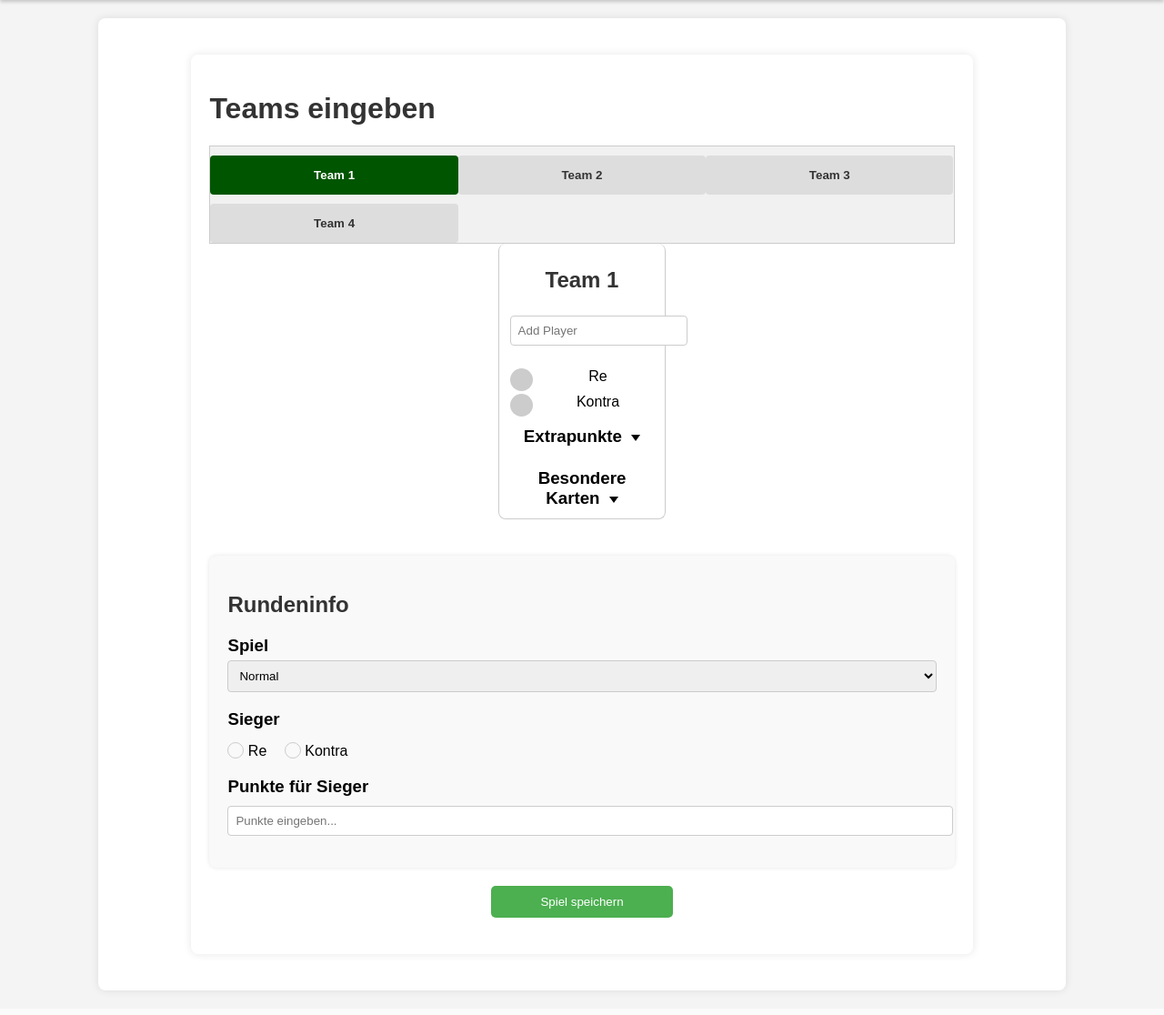
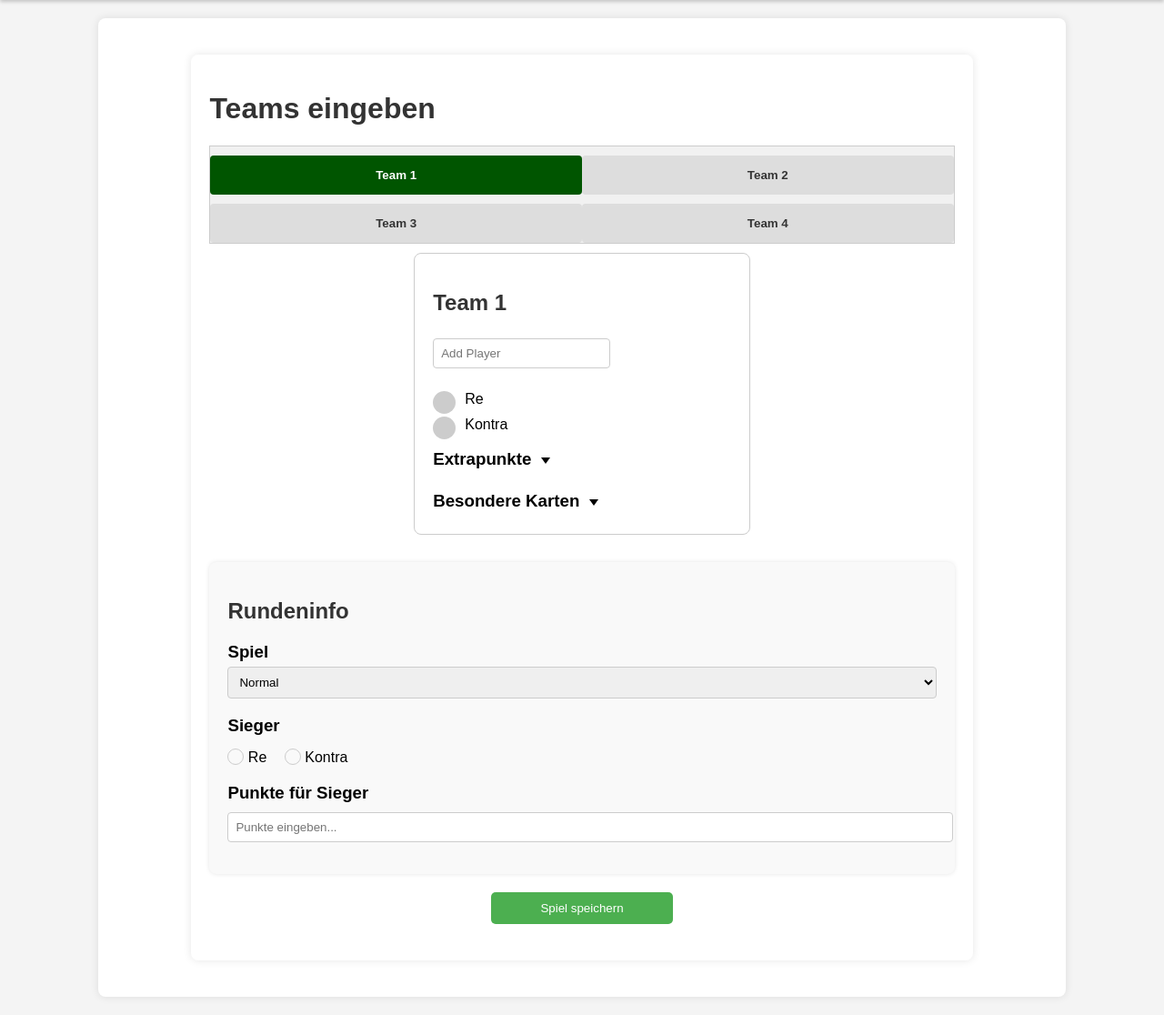
Before and after one commit to Pht27/kodo, a Flask app: page /new_game in a window 1280 px wide. Shown: the part 78-1194 px from the top of the page at 91% size. Before the commit the page ends 1170 px from the top, so only its background shows below. Run offline with Flask 3, Linux system fonts and the light colour scheme.

Commit message:
style versuch 3

```diff
--- a/static/css/new_game.css
+++ b/static/css/new_game.css
@@ -1,32 +1,67 @@
+/* Container für die Teams */
 .teams-container {
     display: flex;
     justify-content: center;
     flex-wrap: wrap;
 }
 
+/* Style für den Inhalt der Tabs */
 .tabcontent {
     border: 1px solid #ccc;
     border-radius: 8px;
-    padding: 10px;
-    width: calc(25% - 20px);
-    margin-bottom: 20px;
+    padding: 20px;
+    margin: 10px;
+    width: calc(50% - 40px);
+    /* Tabs in zwei Reihen mit 2 in jeder Reihe */
     box-sizing: border-box;
-    position: relative;
-    display: flex;
-    flex-direction: column;
-    align-items: center;
-    text-align: center;
+    display: none;
+    animation: fadeEffect 1s;
+    text-align: left;
 }
 
-.tabcontent select {
-    margin-top: 10px;
-    width: 100%;
-    padding: 8px;
-    border: 1px solid #ccc;
-    border-radius: 4px;
-    font-size: 16px;
+/* Animation für die Tab-Inhalte */
+@keyframes fadeEffect {
+    from {
+        opacity: 0;
+    }
+
+    to {
+        opacity: 1;
+    }
 }
 
+/* Style die Tab-Knöpfe */
+.tab {
+    overflow: hidden;
+    border: 1px solid #ccc;
+    background-color: #f1f1f1;
+    display: flex;
+    flex-wrap: wrap;
+}
+
+.tab button {
+    background-color: #ddd;
+    border: none;
+    outline: none;
+    cursor: pointer;
+    padding: 14px 16px;
+    transition: 0.3s;
+    color: #333;
+    font-weight: bold;
+    width: 50%;
+    /* Tabs in zwei Reihen mit 2 in jeder Reihe */
+}
+
+.tab button:hover {
+    background-color: #ccc;
+}
+
+.tab button.active {
+    background-color: #005500;
+    color: white;
+}
+
+/* Styles für die Suggestions-Liste */
 .suggestions-list {
     list-style-type: none;
     padding: 0;
@@ -43,11 +78,11 @@
     color: #fbfbfb;
 }
 
+/* Styles für die Spieler-Liste */
 .team-players {
     margin-top: 25px;
     list-style-type: none;
     padding: 0;
-    text-align: center;
 }
 
 .team-players li {
@@ -64,6 +99,7 @@
     color: red;
 }
 
+/* Styles für die Team-Typ-Labels */
 .tabcontent .team-type {
     margin-top: 10px;
 }
@@ -123,12 +159,12 @@
     background: white;
 }
 
+/* Styles für die Extra-Punkte und speziellen Bedingungen */
 .tabcontent .extra-points label,
 .tabcontent .special-conditions label {
-    display: block;
+    display: flex;
     align-items: center;
     margin-bottom: 8px;
-    text-align: left;
 }
 
 .tabcontent .extra-points input[type="checkbox"],
@@ -145,6 +181,7 @@
     margin-left: 25px;
 }
 
+/* Styles für den Round-Info-Container */
 .round-info-container {
     margin-top: 20px;
     padding: 20px;
@@ -244,6 +281,7 @@
     transform: rotateZ(-90deg);
 }
 
+/* Styles für den Speichern-Button */
 .save-button {
     display: block;
     width: 200px;
@@ -260,195 +298,3 @@
 .save-button:hover {
     background-color: #45a049;
 }
-
-/* Style the tab */
-.tab {
-    overflow: hidden;
-    border: 1px solid #ccc;
-    background-color: #f1f1f1;
-    text-align: center;
-}
-
-/* Style the buttons that are used to open the tab content */
-.tab button {
-    background-color: #ddd;
-    border: none;
-    outline: none;
-    cursor: pointer;
-    padding: 14px 16px;
-    transition: 0.3s;
-    color: #333;
-    font-weight: bold;
-    width: 33.33%;
-    float: left;
-}
-
-/* Change background color of buttons on hover */
-.tab button:hover {
-    background-color: #ccc;
-}
-
-/* Create an active/current tablink class */
-.tab button.active {
-    background-color: #005500;
-    color: white;
-}
-
-/* Style the tab content */
-.tabcontent {
-    display: none;
-    padding: 6px 12px;
-    border: 1px solid #ccc;
-    border-top: none;
-    text-align: center;
-}
-
-.tabcontent {
-    animation: fadeEffect 1s;
-}
-
-/* Go from zero to full opacity */
-@keyframes fadeEffect {
-    from {
-        opacity: 0;
-    }
-
-    to {
-        opacity: 1;
-    }
-}
-
-.team-players {
-    margin-top: 25px;
-    list-style-type: none;
-    padding: 0;
-}
-
-.team-players li {
-    display: flex;
-    justify-content: space-between;
-    padding: 8px;
-    background-color: #f4f4f4;
-    margin-bottom: 4px;
-    border-radius: 4px;
-}
-
-.delete-player {
-    cursor: pointer;
-    color: red;
-}
-
-.tabcontent .team-type {
-    margin-top: 10px;
-}
-
-.tabcontent .team-type label {
-    display: block;
-    position: relative;
-    padding-left: 35px;
-    margin-bottom: 8px;
-    cursor: pointer;
-    font-size: 16px;
-    user-select: none;
-}
-
-.tabcontent .team-type label input {
-    position: absolute;
-    opacity: 0;
-    cursor: pointer;
-    height: 0;
-    width: 0;
-}
-
-.tabcontent .team-type label .checkmark {
-    position: absolute;
-    top: 0;
-    left: 0;
-    height: 25px;
-    width: 25px;
-    background-color: #ccc;
-    border-radius: 50%;
-}
-
-.tabcontent .team-type label:hover input~.checkmark {
-    background-color: #bbb;
-}
-
-.tabcontent .team-type label input:checked~.checkmark {
-    background-color: #56af6e;
-}
-
-.tabcontent .team-type label .checkmark:after {
-    content: '';
-    position: absolute;
-    display: none;
-}
-
-.tabcontent .team-type label input:checked~.checkmark:after {
-    display: block;
-}
-
-.tabcontent .team-type label .checkmark:after {
-    top: 9px;
-    left: 9px;
-    width: 7px;
-    height: 7px;
-    border-radius: 50%;
-    background: white;
-}
-
-
-
-/* Team section */
-.tabcontent {
-    /* Andere Stile */
-    display: flex;
-    flex-direction: column;
-    /* Stile für die Special Conditions */
-}
-
-.tabcontent .extra-points label {
-    display: flex;
-    align-items: center;
-}
-
-.tabcontent .extra-points input[type="checkbox"] {
-    margin-right: 5px;
-    /* Platz zwischen Checkbox und Text */
-    height: 12px;
-    /* Höhe der Checkbox */
-    width: 16px;
-    /* Breite der Checkbox */
-}
-
-.tabcontent .extra-points .checkbox-label {
-    flex: 1;
-    /* Flexbox-Eigenschaft, um Text flexibel zu gestalten */
-    overflow-wrap: break-word;
-    /* Automatischer Umbruch des Texts bei Bedarf */
-    margin-left: 25px;
-    /* Einrückung der zweiten Zeile */
-}
-
-.tabcontent .special-conditions label {
-    display: flex;
-    align-items: center;
-}
-
-.tabcontent .special-conditions input[type="checkbox"] {
-    margin-right: 5px;
-    /* Platz zwischen Checkbox und Text */
-    height: 12px;
-    /* Höhe der Checkbox */
-    width: 16px;
-    /* Breite der Checkbox */
-}
-
-.tabcontent .special-conditions .checkbox-label {
-    flex: 1;
-    /* Flexbox-Eigenschaft, um Text flexibel zu gestalten */
-    overflow-wrap: break-word;
-    /* Automatischer Umbruch des Texts bei Bedarf */
-    margin-left: 25px;
-    /* Einrückung der zweiten Zeile */
-}
```
